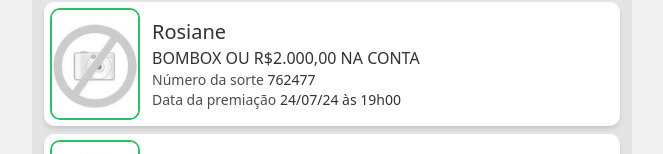
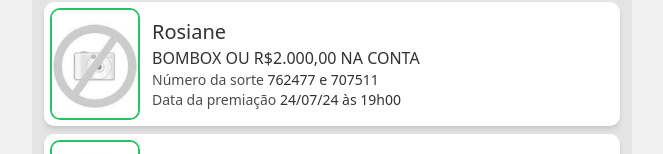
Before and after one commit to JohnnyNWT/leo-premios, a Next.js app: page / in a window 1280 px wide. Shown: the part 1042-1196 px from the top of the page, without its empty margins (308-971 px from the left). Built offline with nearby package versions, Linux system fonts and the light colour scheme.

Commit message:
FEAT: add cota bombox

```diff
--- a/src/app/data/data.js
+++ b/src/app/data/data.js
@@ -8,7 +8,7 @@ const ACOES = {
       valor: "R$ 0,01",
       status: "Concluído!",
       ganhador: "Rosiane",
-      cota: "762477",
+      cota: "762477 e 707511",
     },
   ],
   "rifa-crf": [
```
